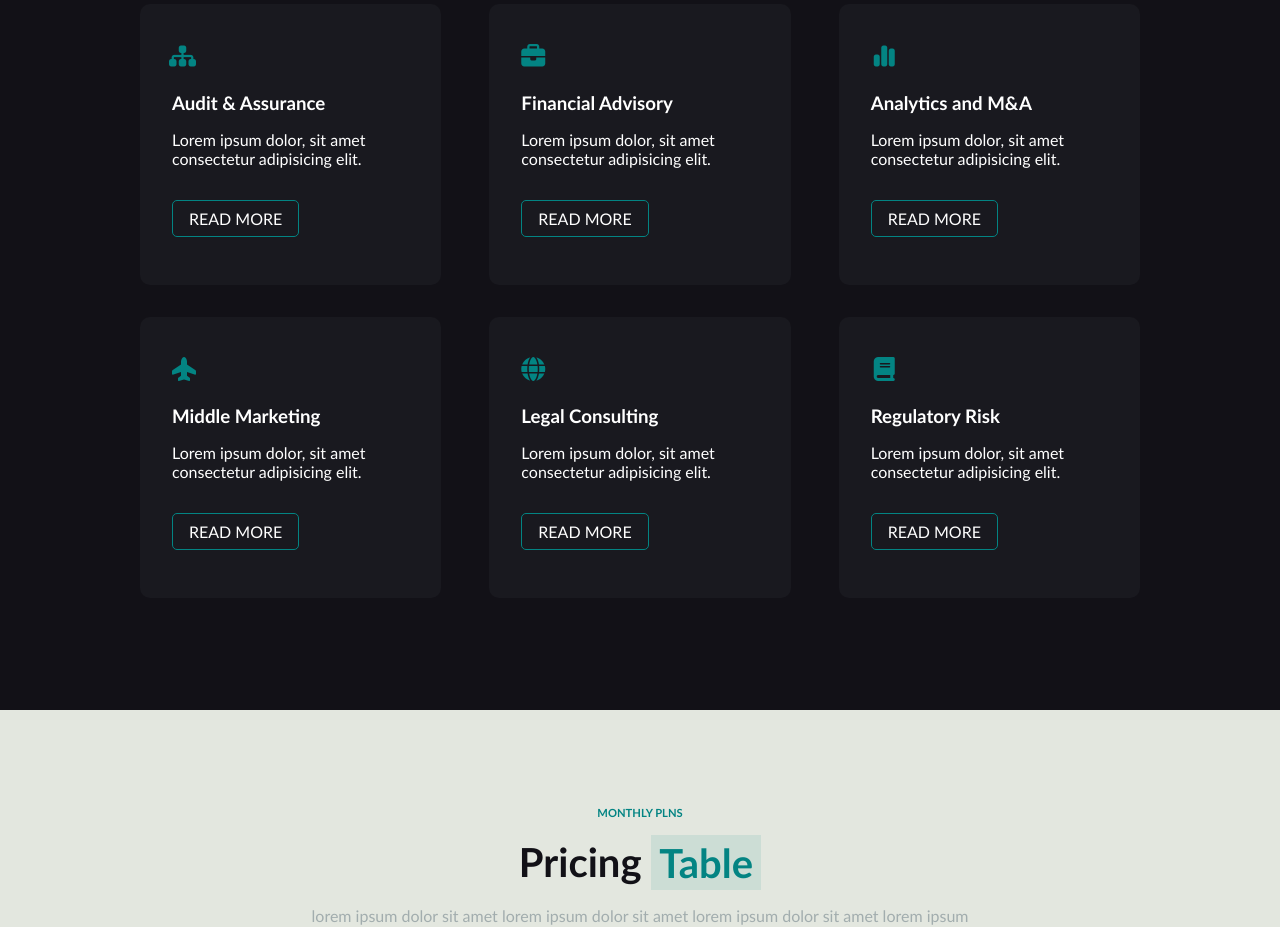
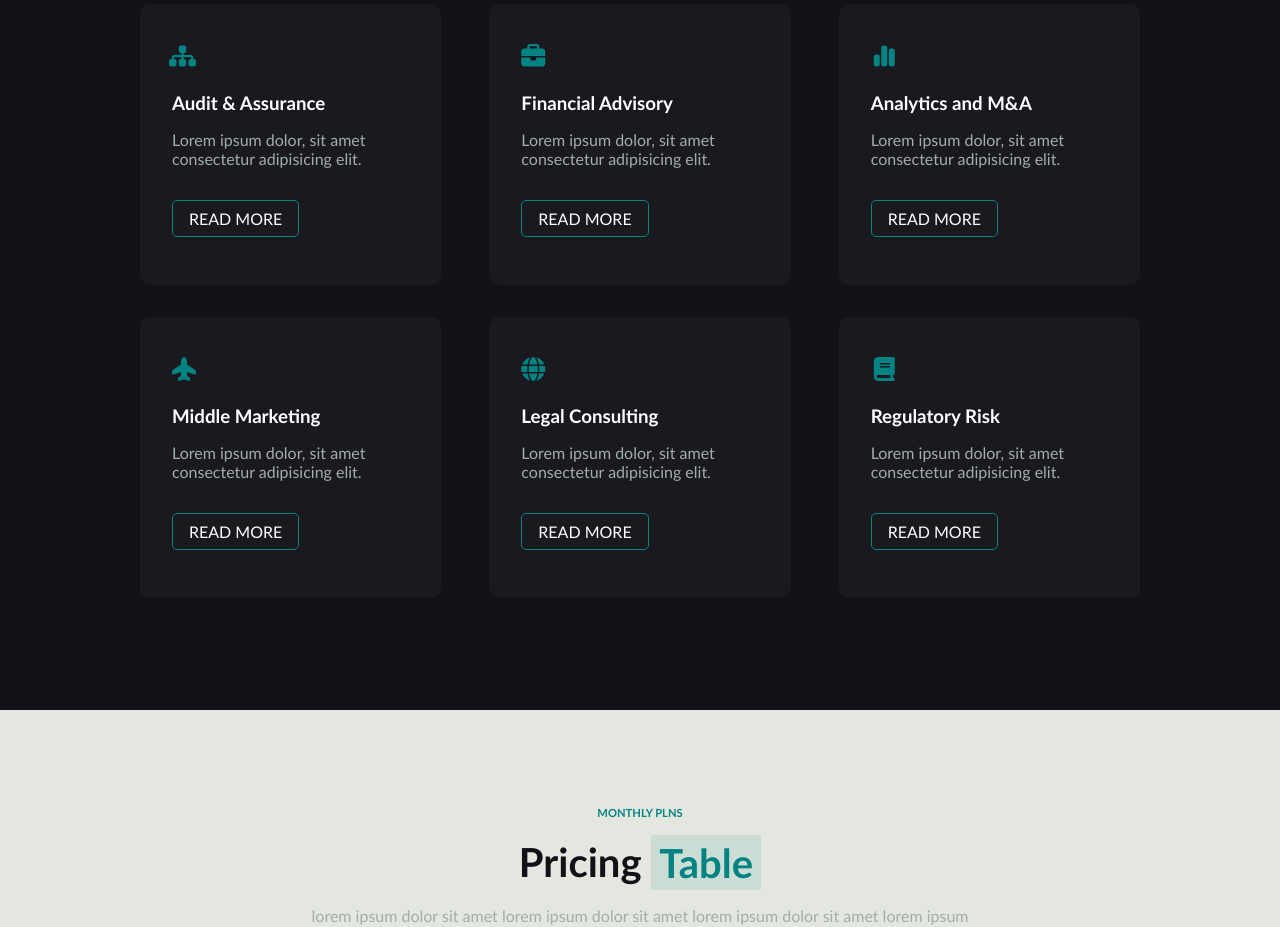
Before and after one commit to andrea-prina/proj-html-vuejs, a Vue app: page / in a window 1280 px wide. Shown: the part 2000-2927 px from the top of the page. Built offline with nearby package versions, Linux system fonts and the light colour scheme.

Commit message:
fix(FeatureCard): Align paragraph color to reference

```diff
--- a/src/components/elements/FeatureCard.vue
+++ b/src/components/elements/FeatureCard.vue
@@ -68,7 +68,7 @@ export default {
     }
 
     p {
-        color: $txtc1;
+        color: $txtc2;
     }
 
 }
```
